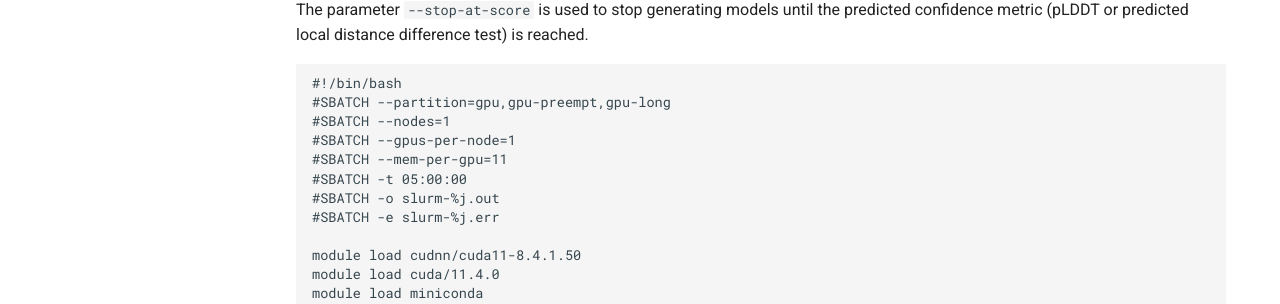
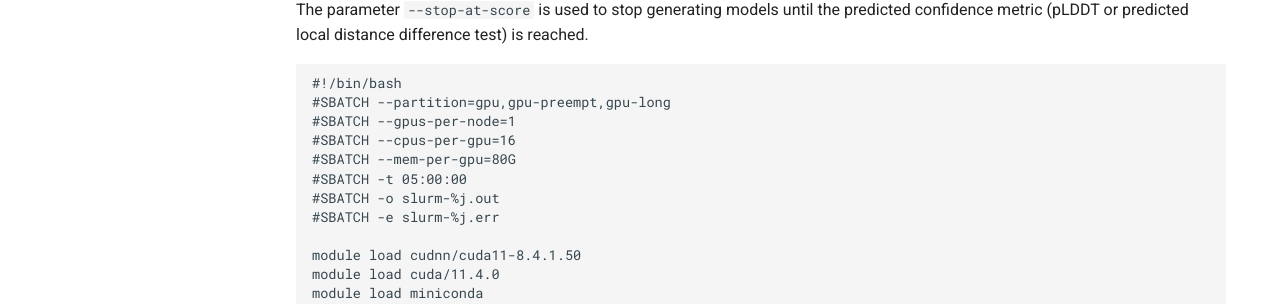
Before and after one commit to UMass-RC/unity-docs, an MkDocs documentation site: the page built from docs/tools/ColabFold.md, in a window 1280 px wide and 900 px high, scrolled down 3180 px. Shown: the part 186-490 px from the top of the window. Built offline with MkDocs 1.6.1 and Material for MkDocs 9.7.7, drawn with Linux system fonts in a browser that asks for light colours; comment, search, counter and statistics services are not loaded; some of the changed text lies outside the part shown.

Commit message:
updated sbatch options for colabfold_batch

````diff
--- a/docs/tools/ColabFold.md
+++ b/docs/tools/ColabFold.md
@@ -106,9 +106,9 @@ The parameter `--stop-at-score` is used to stop generating models until the pred
 ```bash
 #!/bin/bash
 #SBATCH --partition=gpu,gpu-preempt,gpu-long
-#SBATCH --nodes=1
 #SBATCH --gpus-per-node=1
-#SBATCH --mem-per-gpu=11
+#SBATCH --cpus-per-gpu=16
+#SBATCH --mem-per-gpu=80G
 #SBATCH -t 05:00:00
 #SBATCH -o slurm-%j.out
 #SBATCH -e slurm-%j.err
````
